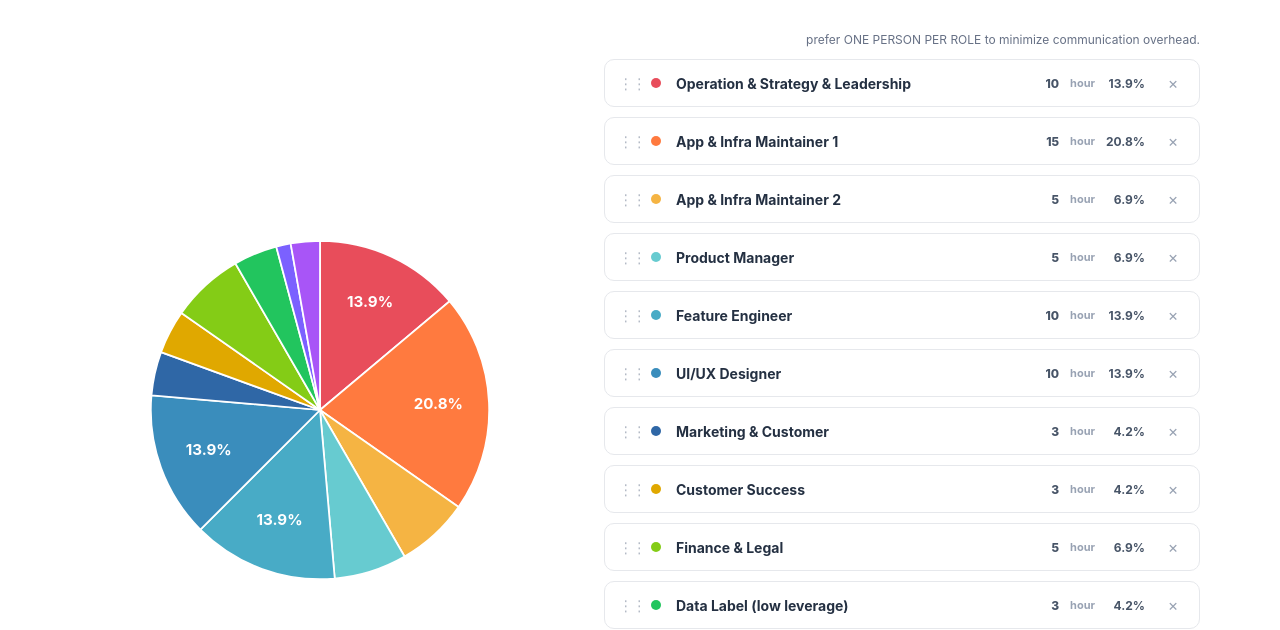
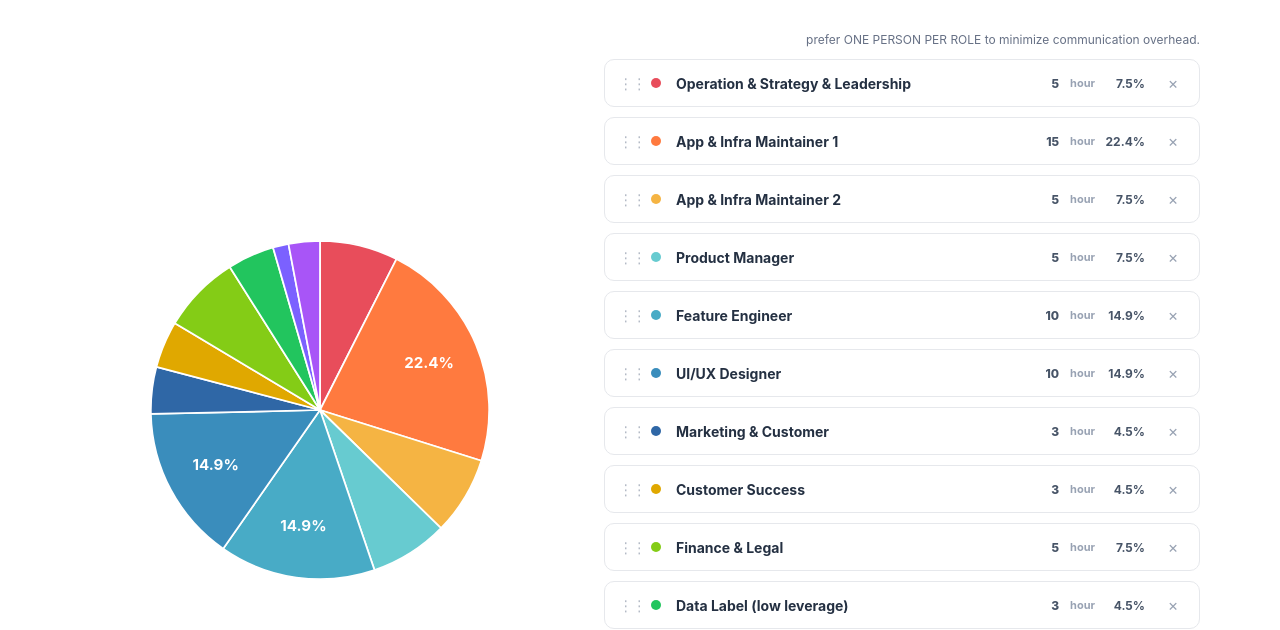
Before and after one commit to Ocean-eyes-Org/startup-plan, a plain HTML site: page index.html in a window 1280 px wide. Shown: the part 177-807 px from the top of the page. Drawn offline with Linux system fonts and the light colour scheme.

Commit message:
fix: lower default decision role weight

```diff
--- a/index.html
+++ b/index.html
@@ -459,7 +459,7 @@
   };
 
   const SCREEN_TWO_DEFAULT_ROLE_DEFS = [
-    { id:'decision', label:'Operation & Strategy & Leadership', defaultWeight:10, color:'#E84D5B' },
+    { id:'decision', label:'Operation & Strategy & Leadership', defaultWeight:5, color:'#E84D5B' },
     { id:'app-infra-maintainer-1', label:'App & Infra Maintainer 1', defaultWeight:15, color:'#FF7A3F' },
     { id:'app-infra-maintainer-2', label:'App & Infra Maintainer 2', defaultWeight:5, color:'#F5B443' },
     { id:'product-manager', label:'Product Manager', defaultWeight:5, color:'#67CBD0' },
```
